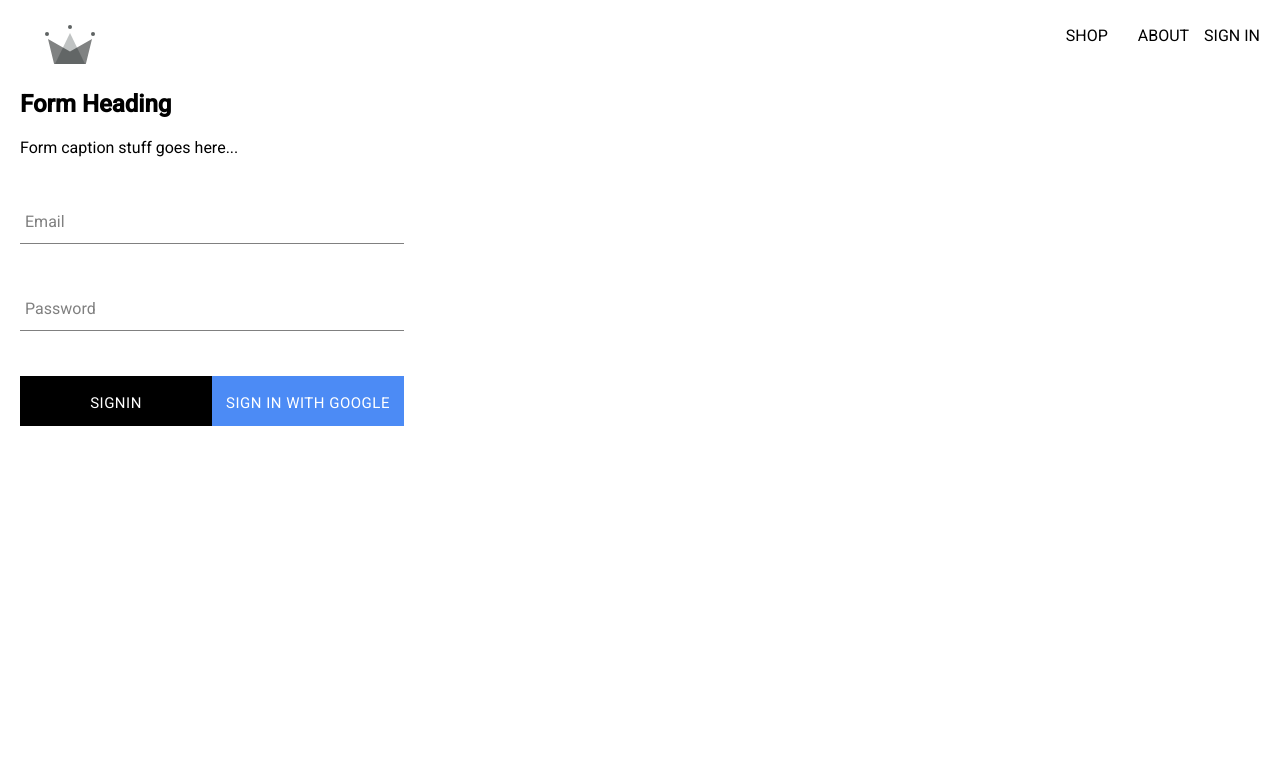
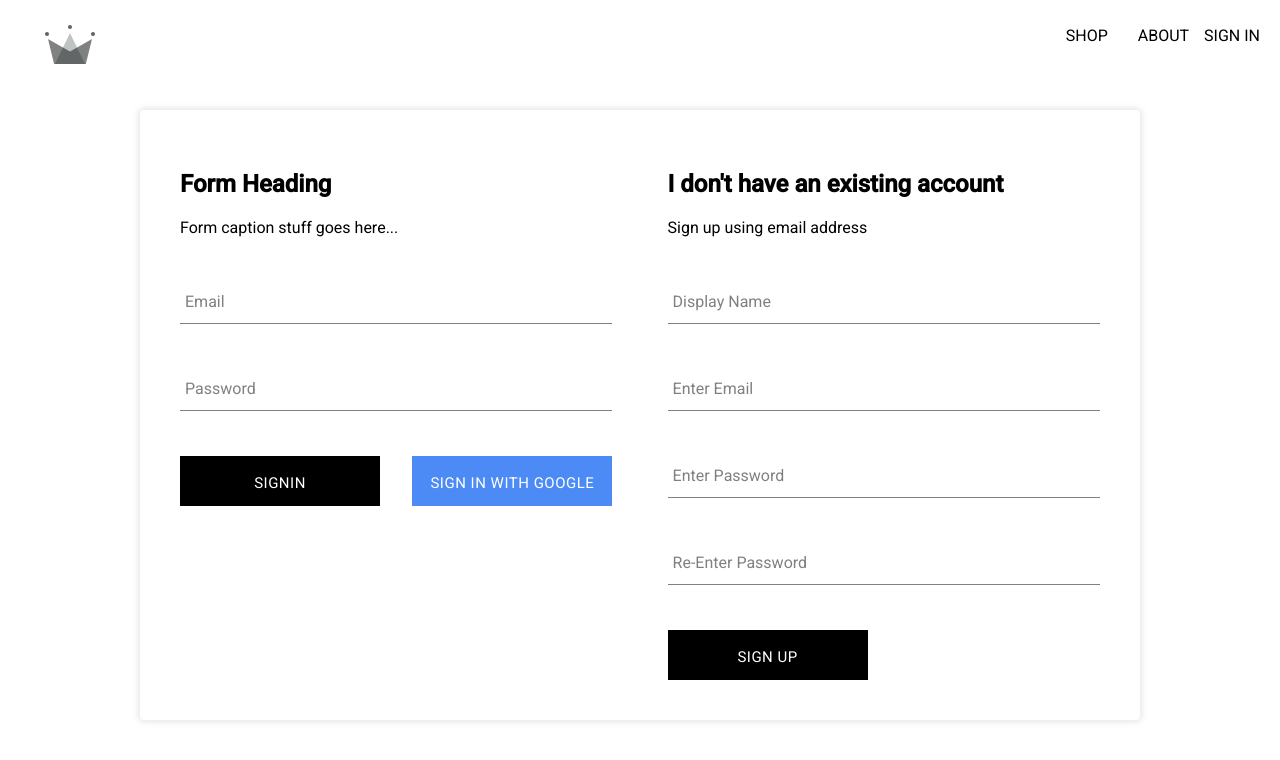
Before and after one commit to kaukeshav/Ecommerce-Store, a React (Create React App) app: page /sign-in in a window 1280 px wide. Shown: the top 760 px of the page. Built offline with nearby package versions, Linux system fonts and the light colour scheme; no server answers.

Commit message:
sign up with email added and other CSS changes

```diff
--- a/src/components/form-input/form-input.styles.scss
+++ b/src/components/form-input/form-input.styles.scss
@@ -10,11 +10,11 @@ $main-color: black;
 .form-input-container {
   position: relative;
   margin: 45px 0;
-  max-width: 30vw;
+  // max-width: 30vw;
 
   .form-input {
     background: none;
-    background-color: white;
+    background-color: transparent;
     color: $sub-color;
     font-size: 18px;
     padding: 10px 10px 10px 5px;
--- a/src/components/index.js
+++ b/src/components/index.js
@@ -6,6 +6,7 @@ import Header from './header/header.component';
 import SignIn from './sign-in/sign-in.component';
 import FormInput from './form-input/form-input.component';
 import CustomButton from './custom-button/custom-button.component';
+import SignUp from './sign-up/sign-up.component';
 export {
   ShoppingCard,
   ShoppingGrid,
@@ -14,5 +15,6 @@ export {
   Header,
   SignIn,
   FormInput,
-  CustomButton
+  CustomButton,
+  SignUp
 };
--- a/src/components/sign-in/sign-in.styles.scss
+++ b/src/components/sign-in/sign-in.styles.scss
@@ -1,5 +1,5 @@
 .sign-in {
-  max-width: 30vw;
+  // max-width: 30vw;
   &__buttons {
     display: flex;
     justify-content: space-between;
--- /dev/null
+++ b/src/components/sign-up/sign-up.component.jsx
@@ -0,0 +1,98 @@
+import React, { Component } from 'react';
+import { FormInput, CustomButton } from '../';
+import { auth, createUserProfile } from '../../firebase';
+import './sign-up.styles.scss';
+
+class SignUp extends Component {
+  constructor(props) {
+    super(props);
+
+    this.state = {
+      displayName: '',
+      email: '',
+      password: '',
+      confirmPassword: ''
+    };
+  }
+
+  handleSubmit = async event => {
+    event.preventDefault();
+
+    const { displayName, email, password, confirmPassword } = this.state;
+
+    if (password !== confirmPassword) {
+      alert("Password doesn't match, Please check!!");
+      return;
+    }
+    try {
+      const { user } = await auth.createUserWithEmailAndPassword(
+        email,
+        password
+      );
+      await createUserProfile(user, { displayName });
+      this.setState({
+        displayName: '',
+        email: '',
+        password: '',
+        confirmPassword: ''
+      });
+    } catch (err) {
+      console.error(err);
+    }
+  };
+
+  handleChange = event => {
+    const { name, value } = event.target;
+    this.setState({
+      [name]: value
+    });
+  };
+
+  render() {
+    const { displayName, email, password, confirmPassword } = this.state;
+    return (
+      <div className="sign-up">
+        <h2 className="title">I don't have an existing account</h2>
+        <p>Sign up using email address</p>
+        <form onSubmit={this.handleSubmit}>
+          <FormInput
+            type="text"
+            name="displayName"
+            value={displayName}
+            onChange={this.handleChange}
+            label="Display Name"
+            required
+          />
+          <FormInput
+            type="email"
+            name="email"
+            value={email}
+            onChange={this.handleChange}
+            label="Enter Email"
+            required
+          />
+          <FormInput
+            type="password"
+            name="password"
+            value={password}
+            onChange={this.handleChange}
+            label="Enter Password"
+            required
+          />
+          <FormInput
+            type="password"
+            name="confirmPassword"
+            value={confirmPassword}
+            onChange={this.handleChange}
+            label="Re-Enter Password"
+            required
+          />
+
+          <CustomButton type="submit">SIGN UP</CustomButton>
+        </form>
+      </div>
+    );
+  }
+}
+
+export default SignUp;
--- a/src/pages/sign-in-and-sign-up/sign-in-and-sign-up.component.jsx
+++ b/src/pages/sign-in-and-sign-up/sign-in-and-sign-up.component.jsx
@@ -1,11 +1,16 @@
 import React from 'react';
 import './sign-in-and-sign-up.styles.scss';
-import { SignIn } from '../../components';
+import { SignIn, SignUp } from '../../components';
 
 const SignInAndSignUp = () => {
   return (
-    <div className="sign-in-sign-up-page">
-      <SignIn />
+    <div className="signin-signup">
+      <div className="sign-in-form">
+        <SignIn />
+      </div>
+      <div className="sign-up-form">
+        <SignUp />
+      </div>
     </div>
   );
 };
--- a/src/pages/sign-in-and-sign-up/sign-in-and-sign-up.styles.scss
+++ b/src/pages/sign-in-and-sign-up/sign-in-and-sign-up.styles.scss
@@ -0,0 +1,18 @@
+.signin-signup {
+  display: flex;
+  max-width: 1000px;
+  margin: 40px auto;
+  padding: 40px;
+  box-shadow: 0 0 6px 2px rgba(0, 0, 0, 0.1);
+  border-radius: 4px;
+  background: white;
+
+  .sign-in-form,
+  .sign-up-form {
+    flex: 1 1 47%;
+    max-width: 47%;
+  }
+  .sign-in-form {
+    margin-right: 6%;
+  }
+}
```
Also changed, not shown: src/components/sign-up/sign-up.styles.scss (added).
